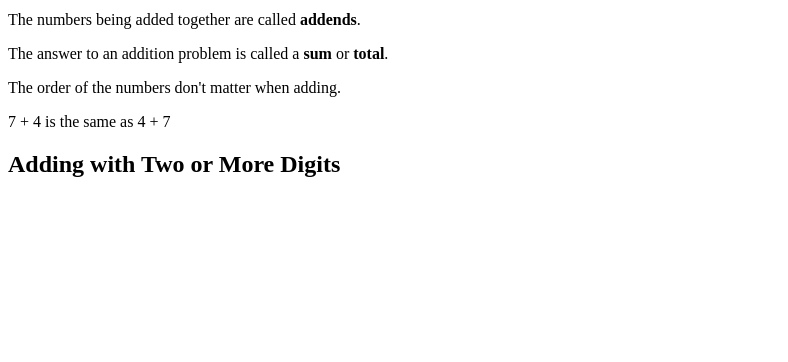
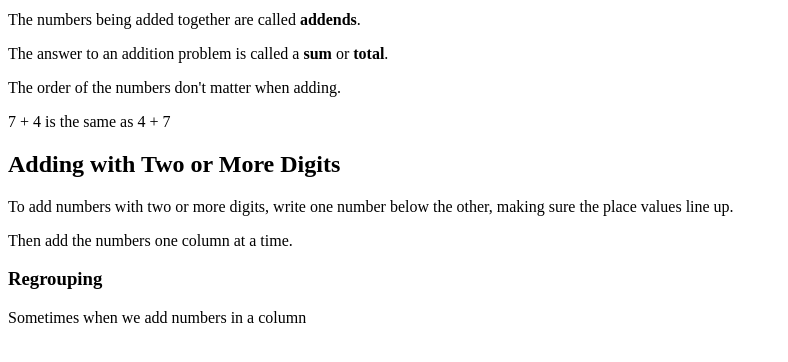
Before and after one commit to Waewarin-C/ElementaryMathCorner, a Flask app: page /addition in a window 1280 px wide. Shown: the part 167-529 px from the top of the page, without its empty margins (0-788 px from the left). Run offline with Flask 3, Linux system fonts and the light colour scheme.

Commit message:
Add content to pages

```diff
--- a/templates/addition.html
+++ b/templates/addition.html
@@ -35,6 +35,11 @@
     </div>
     <div>
         <h2>Adding with Two or More Digits</h2>
+        <p>To add numbers with two or more digits, write one number below the other, making sure the place values
+        line up.</p>
+        <p>Then add the numbers one column at a time.</p>
+        <h3>Regrouping</h3>
+        <p>Sometimes when we add numbers in a column</p>
     </div>
 </body>
 </html>
--- a/templates/division.html
+++ b/templates/division.html
@@ -33,8 +33,8 @@
         <p>The number left over is called the <strong>remainder</strong>.</p>
         <!--Insert picture of division problem with labels-->
         <p>The order of the numbers matter when dividing.</p>
-        <p>8 ÷ 2 is NOT the same as 2 ÷ 8</p>
-        <p>A division problem can also be written with a slash (/). Like this: 7 / 4</p>
+        <p>30 ÷ 3 is NOT the same as 3 ÷ 30</p>
+        <p>A division problem can also be written with a slash (/). Like this: 30 / 3</p>
         <p><b>Note: </b>We cannot divide by 0!</p>
     </div>
     <div>
--- a/templates/multiplication.html
+++ b/templates/multiplication.html
@@ -33,7 +33,7 @@
         <p>The answer to a multiplication problem is called a <strong>product</strong>.</p>
         <!--Insert picture of multiplication problem with labels-->
         <p>The order of the numbers don't matter when multiplying.</p>
-        <p>9 x 3 is the same as 3 x 9</p>
+        <p>5 x 8 is the same as 8 x 5</p>
     </div>
     <header>
         <div>
@@ -99,6 +99,7 @@
     </div>
     <div>
         <h2>Multiplying with Two or More Digits</h2>
+        <h3>Numbers with Zeros at the End</h3>
     </div>
 </body>
 </html>
--- a/templates/subtraction.html
+++ b/templates/subtraction.html
@@ -32,10 +32,11 @@
         <p>The answer to a subtraction problem is called a <strong>difference</strong>.</p>
         <!--Insert picture of subtraction problem with labels-->
         <p>The order of the numbers matter when adding.</p>
-        <p>5 - 1 is NOT the same as 1 - 5</p>
+        <p>9 - 3 is NOT the same as 3 - 9</p>
     </div>
     <div>
         <h2>Subtracting with Two or More Digits</h2>
+        <h3>Borrowing</h3>
     </div>
 </body>
 </html>
```
